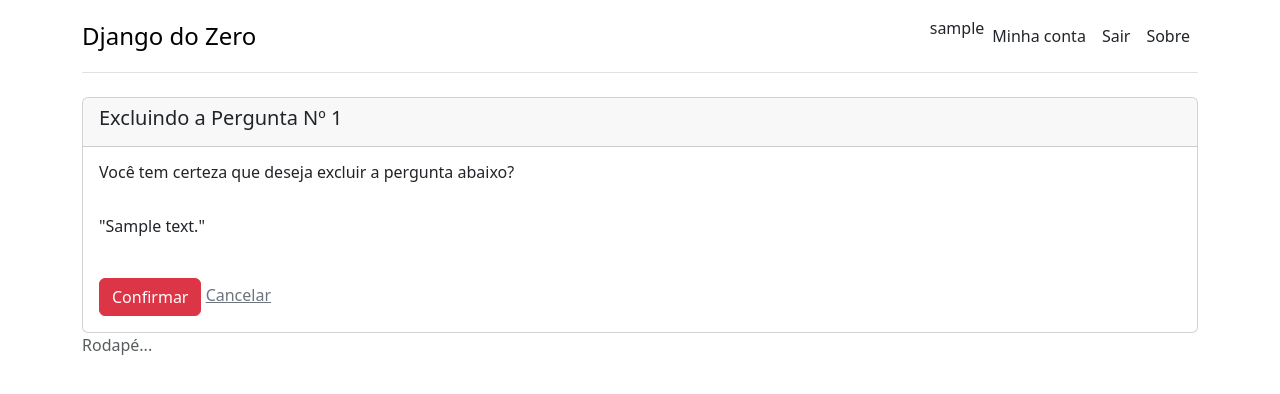
After one commit to adriano-ferrari/vamos_codar, a Django app: page /enquete/1/delete in a window 1280 px wide. The commit adds this page. Shown: the top 394 px of the page. Run offline with Django 5.2, Linux system fonts and the light colour scheme; a user stored in the database is signed in; tables that the repository leaves empty hold one stand-in row (values such as "Sample post").

Commit message:
Aula 12 - COMO EXCLUIR Registros - CRUD Básico

```diff
--- a/polls/urls.py
+++ b/polls/urls.py
@@ -2,7 +2,8 @@ from django.urls import path
 
 from polls.views import (index, ola,
                          QuestionCreateView, question_create,
-                         QuestionUpdateView, question_update
+                         QuestionUpdateView, question_update,
+                         QuestionDeleteView, question_delete
                          )
 
 urlpatterns = [
@@ -12,4 +13,6 @@ urlpatterns = [
     path('pergunta/create', question_create, name="poll_create"),
     path('enquete/<int:pk>/edit', QuestionUpdateView.as_view(), name="question_edit"),
     path('pergunta/<int:question_id>/update', question_update, name="question_update"),
+    path('enquete/<int:pk>/delete', QuestionDeleteView.as_view(), name="question_delete"),
+    path('pergunta/<int:question_id>/remove', question_delete, name="question_remove"),
 ]
--- a/polls/views.py
+++ b/polls/views.py
@@ -3,7 +3,7 @@ from django.contrib.auth.decorators import login_required
 from django.contrib.auth.mixins import LoginRequiredMixin
 from django.contrib import messages
 from django.urls import reverse_lazy
-from django.views.generic.edit import CreateView, UpdateView
+from django.views.generic.edit import CreateView, UpdateView, DeleteView
 
 from .models import Question
 from polls.forms import QuestionForm
@@ -102,3 +102,30 @@ def question_update(request, question_id):
             return redirect("index")
 
     return render(request, 'polls/question_form.html', context)
+
+
+class QuestionDeleteView(LoginRequiredMixin, DeleteView):
+    model = Question
+    template_name = 'polls/question_confirm_delete_form.html'
+    success_url = reverse_lazy('index')
+    success_message = 'A pergunta foi excluída com sucesso.'
+
+    def form_valid(self, form):
+        messages.success(self.request, self.success_message)
+        return super(QuestionDeleteView, self).form_valid(form)
+
+
+@login_required
+def question_delete(request, question_id):
+    context = {}
+
+    # recupera a pergunta pelo id (chave primária)
+    question = get_object_or_404(Question, id=question_id)
+    context['object'] = question
+
+    if request.method == "POST":
+        # Exclui o objeto / registro.
+        question.delete()
+        messages.success(request, 'A pergunta foi excluída com sucesso.')
+        return redirect("index")
+    return render(request, "polls/question_confirm_delete_form.html", context)
--- /dev/null
+++ b/templates/polls/question_confirm_delete_form.html
@@ -0,0 +1,19 @@
+{% extends '_layout1.html' %} {# herda o layout do sistema #}
+{% block content %} {# substitui o bloco content em _layout1.html #}
+    <div class="card">
+        <div class="card-header">
+            <h5 class="card-title">Excluindo a Pergunta Nº {{ object.id }}</h5>
+        </div>
+        <div class="card-body">
+            <form method="post">
+                {% csrf_token %}
+                <h6>Você tem certeza que deseja excluir a pergunta abaixo?</h6>
+                <br />
+                <p>"{{ object.question_text }}"</p>
+                <br />
+                <button type="submit" class="btn btn-danger">Confirmar</button>
+                <a href="{% url 'index' %}" class="link-secondary">Cancelar</a>
+            </form>
+        </div>
+    </div>
+{% endblock %} {# fecha o bloco content #}
--- a/templates/polls/questions.html
+++ b/templates/polls/questions.html
@@ -12,9 +12,12 @@
     {% for question in all_questions  %}
         <article>
             <p>
-                {{ question.pub_date|date:'d/m/Y' }} | {{ question.question_text }}|
+                {{ question.pub_date|date:'d/m/Y' }} | {{ question.question_text }}
                 <a href="{% url 'question_edit' pk=question.id %}" class="link-secondary">
                     Editar
+                </a> |
+                <a href="{% url 'question_delete' pk=question.id %}" class="link-secondary">
+                    Excluir
                 </a>
             </p>
         </article>
```
